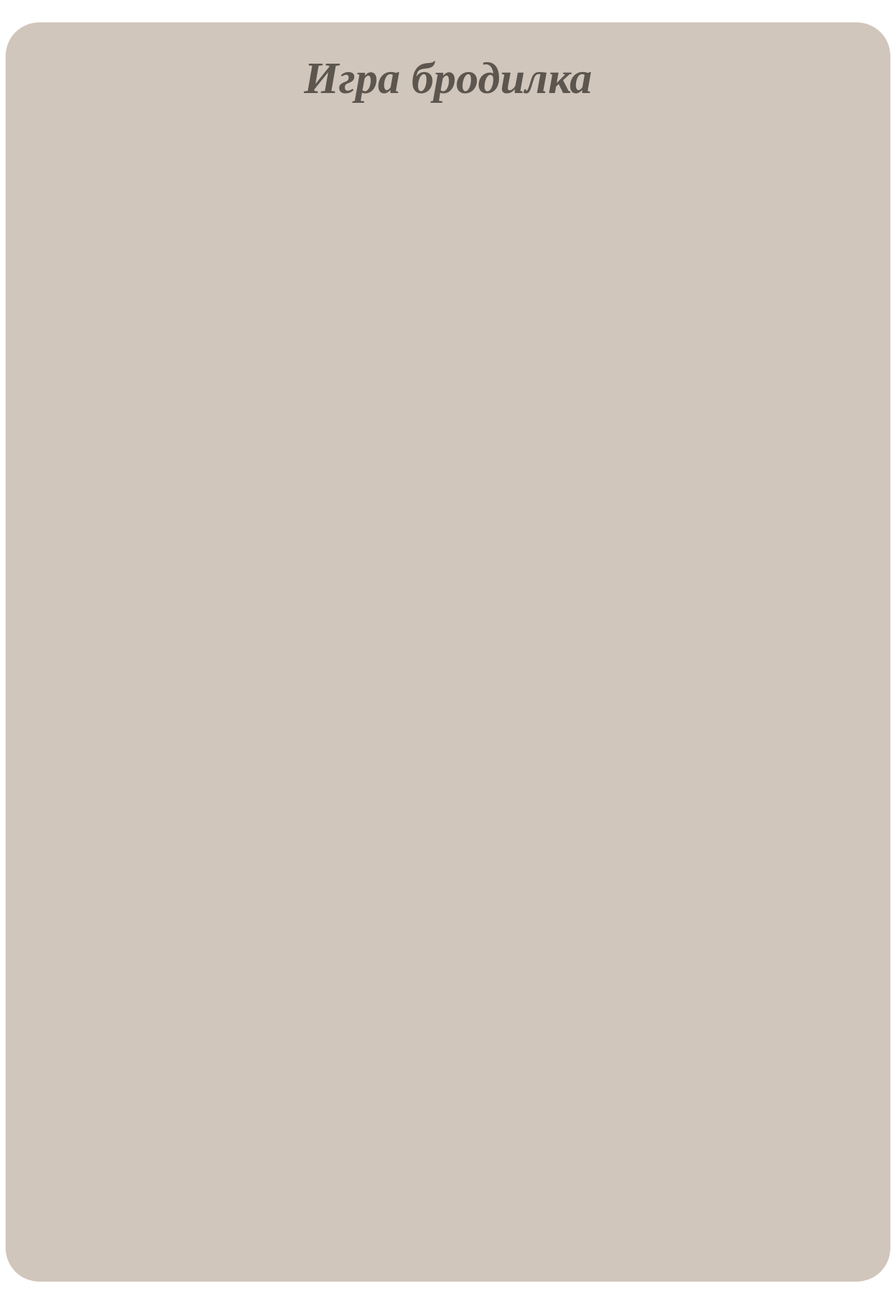
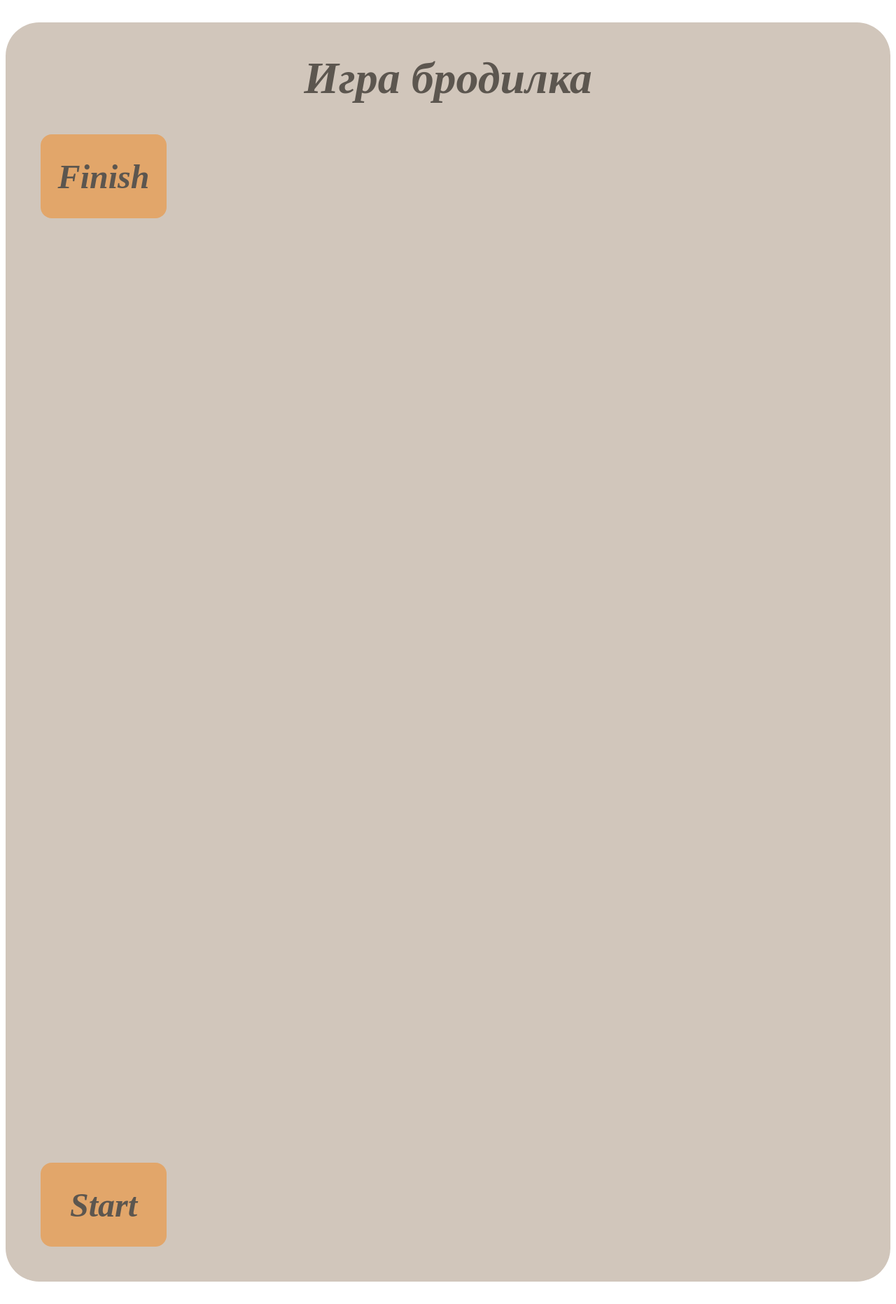
Before and after one commit to dianaveselkina/wander-game-one, a Vue app: page / in a window 1280 px wide. Shown: the whole page at 70% size. Built offline with nearby package versions, Linux system fonts and the light colour scheme.

Commit message:
add start and finish

```diff
--- a/src/App.vue
+++ b/src/App.vue
@@ -1,13 +1,17 @@
 <template>
-  <div>
-    <BoardDiv></BoardDiv>
+  <div class="board">
+    <h1>Игра бродилка</h1>
+    <StartDiv></StartDiv>
+    <FinishDiv></FinishDiv>
   </div>
 </template>
 <script>
-import BoardDiv from './components/BoardDiv.vue';
+import StartDiv from './components/StartDiv.vue';
+import FinishDiv from './components/FinishDiv.vue';
 export default {
   components: {
-    BoardDiv,
+    StartDiv,
+    FinishDiv,
   },
   data() {
     return {};
@@ -15,4 +19,22 @@ export default {
   methods: {},
 };
 </script>
-<style></style>
+<style>
+h1 {
+  font-size: 4rem;
+  font-style: italic;
+  color: #5c564f;
+}
+.board {
+  max-width: 2400px;
+  height: 1800px;
+  background-color: #d1c6bb;
+  position: relative;
+  margin: 2rem auto;
+  border-radius: 3rem;
+  display: flex;
+  flex-direction: column;
+  justify-content: flex-start;
+  align-items: center;
+}
+</style>
--- /dev/null
+++ b/src/components/FinishDiv.vue
@@ -0,0 +1,34 @@
+<template>
+  <div class="start">
+    <p>Finish</p>
+  </div>
+</template>
+<script>
+export default {
+  data() {
+    return {};
+  },
+  methods: {},
+};
+</script>
+<style scoped>
+p {
+  font-size: 3rem;
+  font-weight: bold;
+  font-style: italic;
+  color: #5c564f;
+}
+.start {
+  min-width: 180px;
+  height: 120px;
+  position: absolute;
+  top: 160px;
+  left: 50px;
+  background-color: #e2a66a;
+  border-radius: 1rem;
+  display: flex;
+  flex-direction: column;
+  justify-content: center;
+  align-items: center;
+}
+</style>
--- /dev/null
+++ b/src/components/StartDiv.vue
@@ -0,0 +1,34 @@
+<template>
+  <div class="start">
+    <p>Start</p>
+  </div>
+</template>
+<script>
+export default {
+  data() {
+    return {};
+  },
+  methods: {},
+};
+</script>
+<style scoped>
+p {
+  font-size: 3rem;
+  font-weight: bold;
+  font-style: italic;
+  color: #5c564f;
+}
+.start {
+  min-width: 180px;
+  height: 120px;
+  position: absolute;
+  bottom: 50px;
+  left: 50px;
+  background-color: #e2a66a;
+  border-radius: 1rem;
+  display: flex;
+  flex-direction: column;
+  justify-content: center;
+  align-items: center;
+}
+</style>
```
